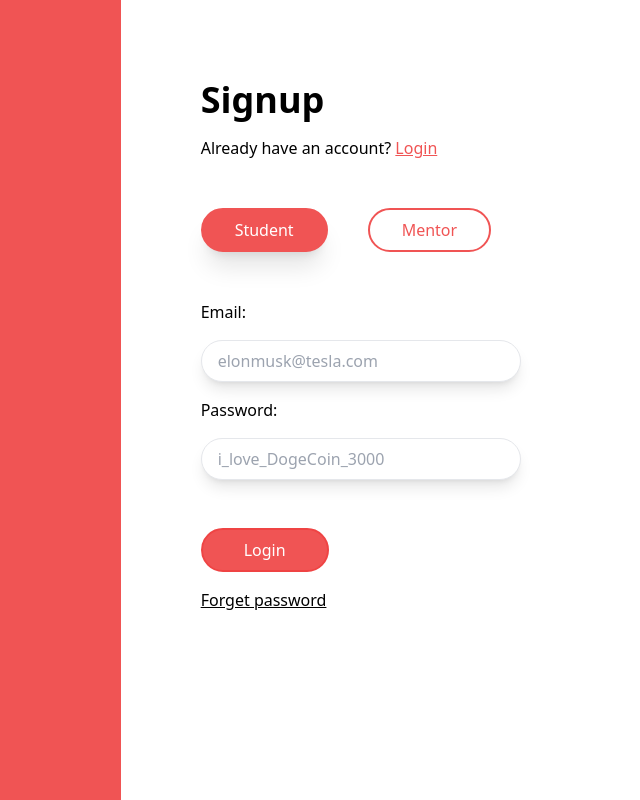
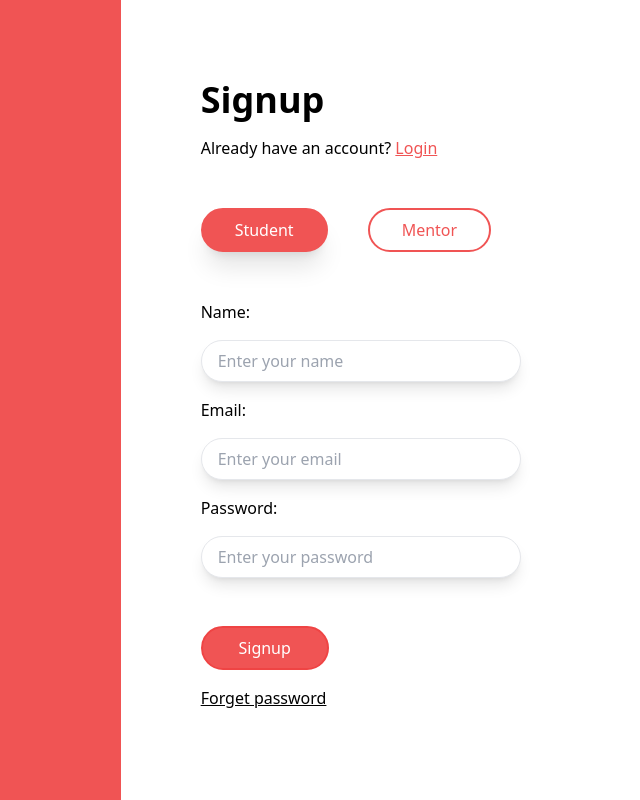
Before and after one commit to PHOENIXGEEKS/gyandaan, a Next.js app: page /auth in a window 1280 px wide. Both pictures are taken after a click on the element "Signup". Shown: the whole page, without its empty margins (306-946 px from the left). Built offline with nearby package versions, Linux system fonts and the light colour scheme.

Commit message:
handled the form auth part

```diff
--- a/components/Navbar.js
+++ b/components/Navbar.js
@@ -8,12 +8,12 @@
           gyaan<span className="text-primary-red underline">daan.</span>
         </div>
         <div id="auth" className="space-x-12">
-          <Link id="login_btn" href="/auth">
+          <Link id="login_btn" href="/auth/login">
             <a className="border-2 border-primary-red bg-primary-red px-8 py-2 rounded-full text-white">
               Login
             </a>
           </Link>
-          <Link id="signup_btn" href="/auth">
+          <Link id="signup_btn" href="/auth/signup">
             <a className="border-2 border-primary-red px-8 py-2 rounded-full text-primary-red">
               Join for Free
             </a>
--- a/pages/auth.js
+++ b/pages/auth.js
@@ -1,12 +1,7 @@
 import { useState } from 'react';
 export default function auth() {
-
-
   const [authType, setAuthType] = useState("login");
   const [userType, setUserType] = useState("student");
-
-  // console.log(authType);
-  // console.log(userType);
 
   return (
     <div id="login_page" className="w-full flex min-h-screen">
@@ -22,6 +17,7 @@
             <h1 className="text-4xl font-bold">Signup</h1>
           )}
         </div>
+
         <div className="mt-4">
           {authType == "login" ? (
             <h1 className="">
@@ -51,6 +47,7 @@
             </h1>
           )}
         </div>
+
         <form>
           <div className="flex space-x-10 my-12">
             <button
@@ -67,6 +64,7 @@
             >
               Student
             </button>
+
             <button
               className={
                 "rounded-full px-8 py-2 border-2 border-primary-red " +
@@ -82,8 +80,24 @@
               Mentor
             </button>
           </div>
+
           <div>
             <div className="flex flex-col space-y-4">
+              {authType == "login" ? ("") : (
+                <div className="flex flex-col space-y-4">
+                  <label htmlFor="name" value="">
+                    Name:
+                  </label>
+                  <input
+                    type="text"
+                    required
+                    name="name"
+                    className="shadow-lg rounded-full px-4 py-2 w-80 border border-grey"
+                    placeholder="Enter your name"
+                  />
+                </div>
+              )
+              }
               <label htmlFor="email_id" value="">
                 Email:
               </label>
@@ -92,7 +106,7 @@
                 required
                 name="email_id"
                 className="shadow-lg rounded-full px-4 py-2 w-80 border border-grey"
-                placeholder="elonmusk@tesla.com"
+                placeholder="Enter your email"
               />
               <label htmlFor="password" value="">
                 Password:
@@ -102,16 +116,19 @@
                 required
                 name="password"
                 className="shadow-lg rounded-full px-4 py-2 w-80 border border-grey"
-                placeholder="i_love_DogeCoin_3000"
+                placeholder="Enter your password"
               />
             </div>
+
             <div>
               <button
                 type="submit"
                 className="bg-primary-red w-32 rounded-full px-8 py-2 text-white border-2 border-red-500 block mt-12 mb-4"
                 userType={userType}
               >
-                Login
+                {
+                  authType == "login" ? (<p>Login</p>) : (<p>Signup</p>)
+                }
               </button>
             </div>
             <a href="#" className="underline">
```
